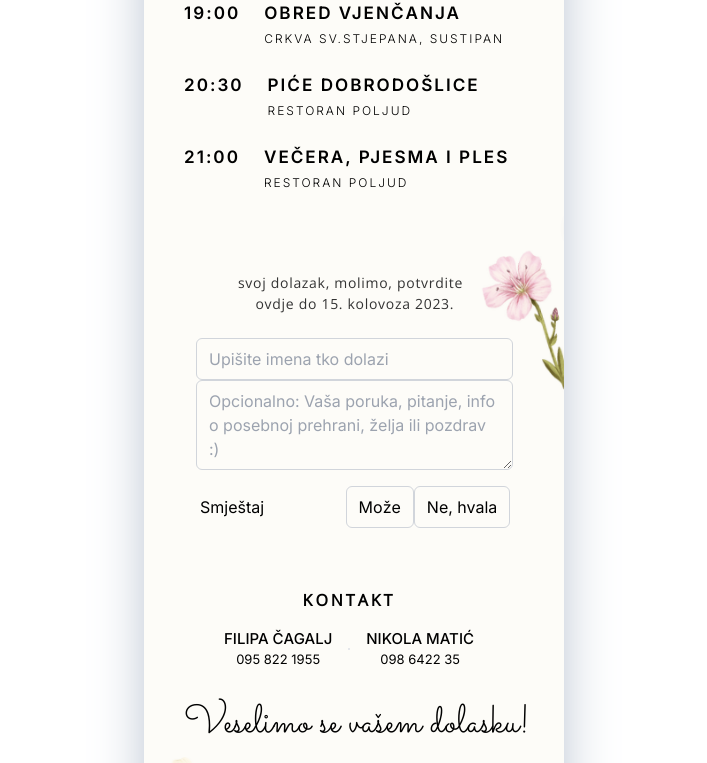
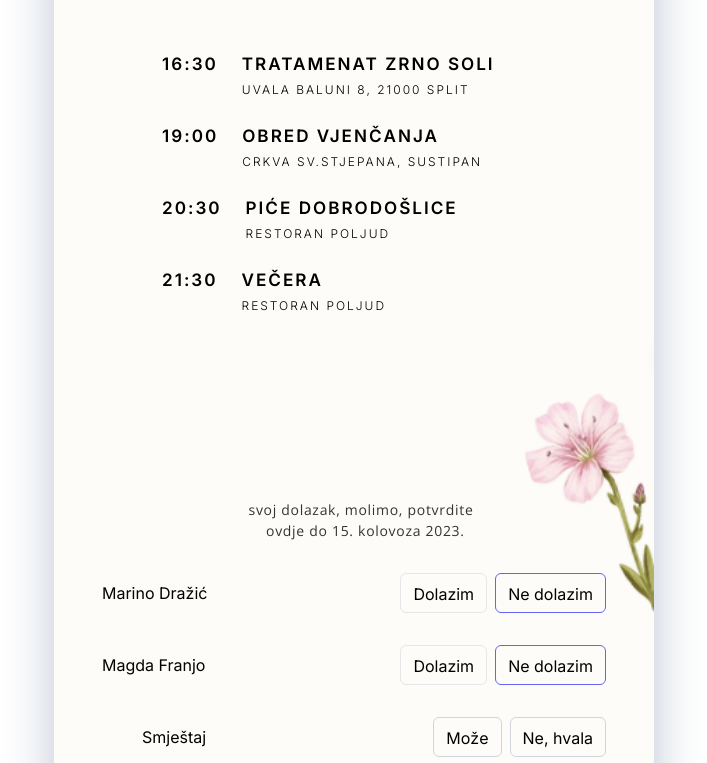
Before and after one commit to MarinoDrazic/Blipa-pir, a Next.js app: page / in a window 1280 px wide. Shown: the part 640-1403 px from the top of the page, without its empty margins (286-993 px from the left). Built offline with nearby package versions, Linux system fonts and the light colour scheme.

Commit message:
FIxie thingy

```diff
--- a/src/app/page.tsx
+++ b/src/app/page.tsx
@@ -1,27 +1,87 @@
+"use client";
+
 import Image from "next/image";
 import { Sacramento, Open_Sans } from "next/font/google";
+import { Guest, Invite } from "@/types/types";
+import { useState } from "react";
 
 const greatVibesFont = Sacramento({
   weight: "400",
   subsets: ["latin"],
+  variable: "--great-vibes",
 });
 
 const openSansFont = Open_Sans({
   weight: "400",
   subsets: ["latin"],
+  variable: "--open-sans",
 });
 
+const timeTable = [
+  {
+    time: "16:30",
+    event: "TRATAMENAT ZRNO SOLI",
+    location: "UVALA BALUNI 8, 21000 SPLIT",
+  },
+  {
+    time: "19:00",
+    event: "OBRED VJENČANJA",
+    location: "CRKVA SV.STJEPANA, SUSTIPAN",
+  },
+  {
+    time: "20:30",
+    event: "PIĆE DOBRODOŠLICE",
+    location: "RESTORAN POLJUD",
+  },
+  {
+    time: "21:30",
+    event: "VEČERA",
+    location: "RESTORAN POLJUD",
+  },
+];
+const dummyInvitee: Invite = {
+  id: "1",
+  guests: [
+    {
+      id: "1",
+      name: "Marino Dražić",
+      coming: false,
+    },
+    {
+      id: "2",
+      name: "Magda Franjo",
+      coming: false,
+    },
+  ],
+  responded: false,
+  inviteCode: "123456-hehe-haha-123456",
+};
+
 export default function Home() {
+  const [invite, setInvite] = useState<Invite>(dummyInvitee);
+
+  const handleComing = (guest: Guest, isComing: boolean) => {
+    const newGuests = invite.guests.map((g) => {
+      if (g.id === guest.id) {
+        return { ...g, coming: isComing };
+      }
+      return g;
+    });
+    setInvite({ ...invite, guests: newGuests });
+  };
+
   return (
-    <main className="bg-white w-screen min-h-screen flex ">
+    <main
+      className={`${greatVibesFont.variable} ${openSansFont.variable} bg-white w-screen min-h-screen flex `}
+    >
       <div
         className={
           "flex flex-col h-100 mx-auto shadow-[0_35px_60px_-15px_rgba(0,0,0,0.3)] shadow-slate-400"
         }
         style={{
-          width: "420px",
+          minWidth: "500px",
+          maxWidth: "600px",
           marginTop: "40px",
-          marginBottom: "40px",
           background: "#FDFCF8",
         }}
       >
@@ -37,28 +97,29 @@ export default function Home() {
           className="text-6xl w-100 flex flex-col justify-center items-center m-24 mb-10 gap-6"
           style={{ marginTop: "-40px" }}
         >
-          <h1 className={greatVibesFont.className}>Filipa</h1>
+          <h1 className="font-vibes">Filipa</h1>
           <p
             style={{ fontSize: "20px", marginLeft: "40px", marginTop: "-10px" }}
           >
             i
           </p>
-          <h1
-            className={greatVibesFont.className}
-            style={{ marginTop: "-40px" }}
-          >
+          <h1 className="font-vibes" style={{ marginTop: "-40px" }}>
             Nikola
           </h1>
         </div>
         <div className=" w-100 flex flex-col justify-center items-center gap-6">
           <h1
-            className={openSansFont.className}
+            className="font-sans"
             style={{ fontWeight: "bold", letterSpacing: "3px" }}
           >
-            DRAGI NAŠI,
+            DRAGI{" "}
+            {invite.guests
+              .map((g) => g.name.split(" ")[0].toUpperCase())
+              .join(" I ")}
+            ,
           </h1>
           <p
-            className={openSansFont.className}
+            className="font-sans"
             style={{
               color: "#333",
               fontWeight: "400",
@@ -71,7 +132,7 @@ export default function Home() {
         </div>
         <div className="w-100 flex flex-col justify-center items-center  m-10">
           <h1
-            className={openSansFont.className}
+            className="font-sans"
             style={{
               fontWeight: "700",
               letterSpacing: "0.15em",
@@ -82,20 +143,20 @@ export default function Home() {
           </h1>
         </div>
 
-        <div className="w-100 flex flex-col justify-center items-start gap-6 ml-10">
-          <div className="flex w-full">
+        <div className="w-100 flex flex-col justify-center items-start gap-6 mt-8">
+          {timeTable.map((time, index) => (
+            <div className="flex w-96 m-auto " key={time.event}>
               <p
                 style={{
                   fontWeight: "600",
                   letterSpacing: "2px",
-                marginBottom: "0.26em",
                   fontSize: "1.07em",
                 }}
-              className="mr-6"
+                className="mr-6 flex-3"
               >
-              16:30
+                {time.time}
               </p>
-            <div className="flex flex-col">
+              <div className="flex flex-col flex-1">
                 <p
                   style={{
                     fontWeight: "600",
@@ -104,7 +165,7 @@ export default function Home() {
                     fontSize: "1.07em",
                   }}
                 >
-                TRATAMENAT ZRNO SOLI
+                  {time.event}
                 </p>
                 <p
                   style={{
@@ -113,112 +174,12 @@ export default function Home() {
                     fontSize: "12px",
                   }}
                 >
-                UVALA BALUNI 8, 21000 SPLIT
+                  {time.location}
                 </p>
               </div>
             </div>
-          <div className="flex w-full">
-            <p
-              style={{
-                fontWeight: "600",
-                letterSpacing: "2px",
-                marginBottom: "0.26em",
-                fontSize: "1.07em",
-              }}
-              className="mr-6"
-            >
-              19:00
-            </p>
-            <div className="flex flex-col">
-              <p
-                style={{
-                  fontWeight: "600",
-                  letterSpacing: "2px",
-                  marginBottom: "0.26em",
-                  fontSize: "1.07em",
-                }}
-              >
-                OBRED VJENČANJA
-              </p>
-              <p
-                style={{
-                  fontWeight: "300",
-                  letterSpacing: "2px",
-                  fontSize: "12px",
-                }}
-              >
-                CRKVA SV.STJEPANA, SUSTIPAN
-              </p>
-            </div>
-          </div>
-          <div className="flex w-full">
-            <p
-              style={{
-                fontWeight: "600",
-                letterSpacing: "2px",
-                marginBottom: "0.26em",
-                fontSize: "1.07em",
-              }}
-              className="mr-6"
-            >
-              20:30
-            </p>
-            <div className="flex flex-col">
-              <p
-                style={{
-                  fontWeight: "600",
-                  letterSpacing: "2px",
-                  marginBottom: "0.26em",
-                  fontSize: "1.07em",
-                }}
-              >
-                PIĆE DOBRODOŠLICE
-              </p>
-              <p
-                style={{
-                  fontWeight: "300",
-                  letterSpacing: "2px",
-                  fontSize: "12px",
-                }}
-              >
-                RESTORAN POLJUD
-              </p>
-            </div>
-          </div>
-          <div className="flex w-full">
-            <p
-              style={{
-                fontWeight: "600",
-                letterSpacing: "2px",
-                marginBottom: "0.26em",
-                fontSize: "1.07em",
-              }}
-              className="mr-6"
-            >
-              21:00
-            </p>
-            <div className="flex flex-col">
-              <p
-                style={{
-                  fontWeight: "600",
-                  letterSpacing: "2px",
-                  marginBottom: "0.26em",
-                  fontSize: "1.07em",
-                }}
-              >
-                VEČERA, PJESMA I PLES
-              </p>
-              <p
-                style={{
-                  fontWeight: "300",
-                  letterSpacing: "2px",
-                  fontSize: "12px",
-                }}
-              >
-                RESTORAN POLJUD
-              </p>
-            </div>
-          </div>
+          ))}
+
           <div>
             <Image
               src="/images/flower_one.png"
@@ -228,11 +189,11 @@ export default function Home() {
             />
           </div>
           <div
-            className="w-full flex flex-col  justify-center mb-0 m-10"
+            className="w-full flex flex-col  justify-center items-center mb-0"
             style={{ marginTop: "-150px" }}
           >
             <p
-              className={openSansFont.className}
+              className="font-sans"
               style={{
                 color: "#333",
                 fontWeight: "400",
@@ -247,23 +208,44 @@ export default function Home() {
               </span>
             </p>
           </div>
-          <div className="flex flex-col w-full">
-            <input
-              type="text"
-              placeholder="Upišite imena tko dolazi"
-              className="px-3 py-2 ml-3 border border-gray-300 rounded-md w-5/6 focus:outline-none focus:border-indigo-500"
-              style={{ backgroundColor: "#FDFCF8" }}
-            />
-            <textarea
-              placeholder="Opcionalno: Vaša poruka, pitanje, info o posebnoj prehrani, želja ili pozdrav :)"
-              className="px-3 py-2 ml-3 border border-gray-300 rounded-md w-5/6 focus:outline-none focus:border-indigo-500"
-              rows={3}
-              style={{ backgroundColor: "#FDFCF8" }}
-            />
-            <div className="flex items-center mb-4 mt-4 ml-4">
-              <p className="mr-2">Smještaj</p>
-              <div className="ml-auto flex w-3/5">
-                <button className=" px-3 py-2 border border-gray-300 rounded-md focus:outline-none focus:border-indigo-500">
+          <div className="flex flex-col gap-4 w-full">
+            {invite.guests.map((guestInvite) => (
+              <div key={guestInvite.name}>
+                <div className="flex flex-row items-center mx-10 p-2 shadow-slate-400">
+                  <div className="flex-1">{guestInvite.name}</div>
+                  <div className="flex-2 flex flex-row h-10 gap-2">
+                    <button
+                      className={`px-3 py-2 border rounded-md  ${
+                        guestInvite.coming
+                          ? "border-indigo-500 border-4"
+                          : "border-gray-300"
+                      }}`}
+                      onClick={() => {
+                        handleComing(guestInvite, true);
+                      }}
+                    >
+                      Dolazim
+                    </button>
+                    <button
+                      className={`px-3 py-2 border rounded-md  ${
+                        !guestInvite.coming
+                          ? "border-indigo-500 border-4"
+                          : "border-gray-300"
+                      }}`}
+                      onClick={() => {
+                        handleComing(guestInvite, false);
+                      }}
+                    >
+                      Ne dolazim
+                    </button>
+                  </div>
+                </div>
+              </div>
+            ))}
+            <div className="flex flex-row items-center  mx-10 p-2 ml-20 shadow-slate-400">
+              <p className="flex-1">Smještaj</p>
+              <div className="flex-2 flex flex-row h-10 gap-2">
+                <button className="px-3 py-2 border border-gray-300 rounded-md focus:outline-none focus:border-indigo-500">
                   Može
                 </button>
                 <button className="px-3 py-2 border border-gray-300 rounded-md focus:outline-none focus:border-indigo-500">
@@ -272,9 +254,9 @@ export default function Home() {
               </div>
             </div>
           </div>
-          <div className="flex flex-col items-center mt-5 ml-10">
+          <div className="flex flex-col m-auto items-center ">
             <h2
-              className={openSansFont.className}
+              className="font-sans mt-16"
               style={{
                 fontWeight: "bold",
                 letterSpacing: "3px",
@@ -298,14 +280,9 @@ export default function Home() {
               </div>
             </div>
           </div>
-          <div>
-            <h1
-              className={greatVibesFont.className}
-              style={{ fontSize: "40px" }}
-            >
+          <h1 className="font-vibes m-auto" style={{ fontSize: "40px" }}>
             Veselimo se vašem dolasku!
           </h1>
-          </div>
         </div>
         <div>
           <Image
--- a/tailwind.config.js
+++ b/tailwind.config.js
@@ -12,6 +12,10 @@ module.exports = {
         "gradient-conic":
           "conic-gradient(from 180deg at 50% 50%, var(--tw-gradient-stops))",
       },
+      fontFamily: {
+        sans: ["var(--open-sans)"],
+        vibes: ["var(--great-vibes)"],
+      },
     },
   },
   plugins: [],
```
Lines whose indentation alone changed are shown as unchanged.
